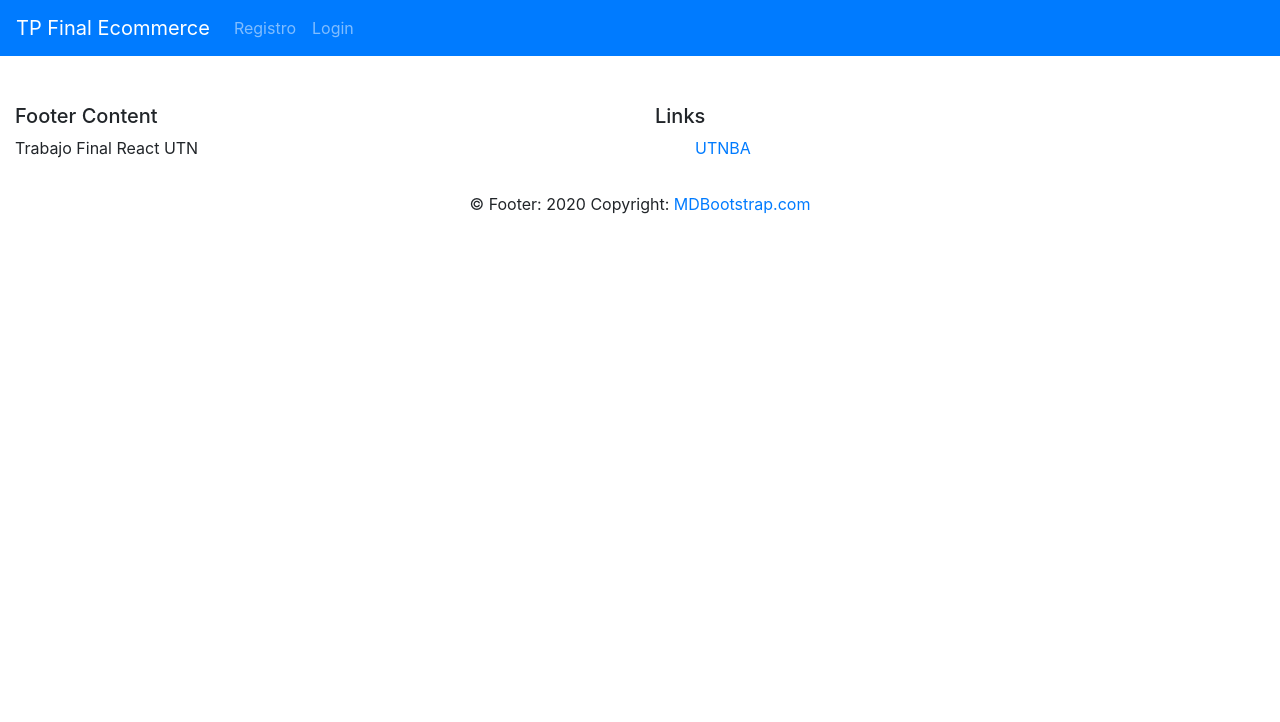
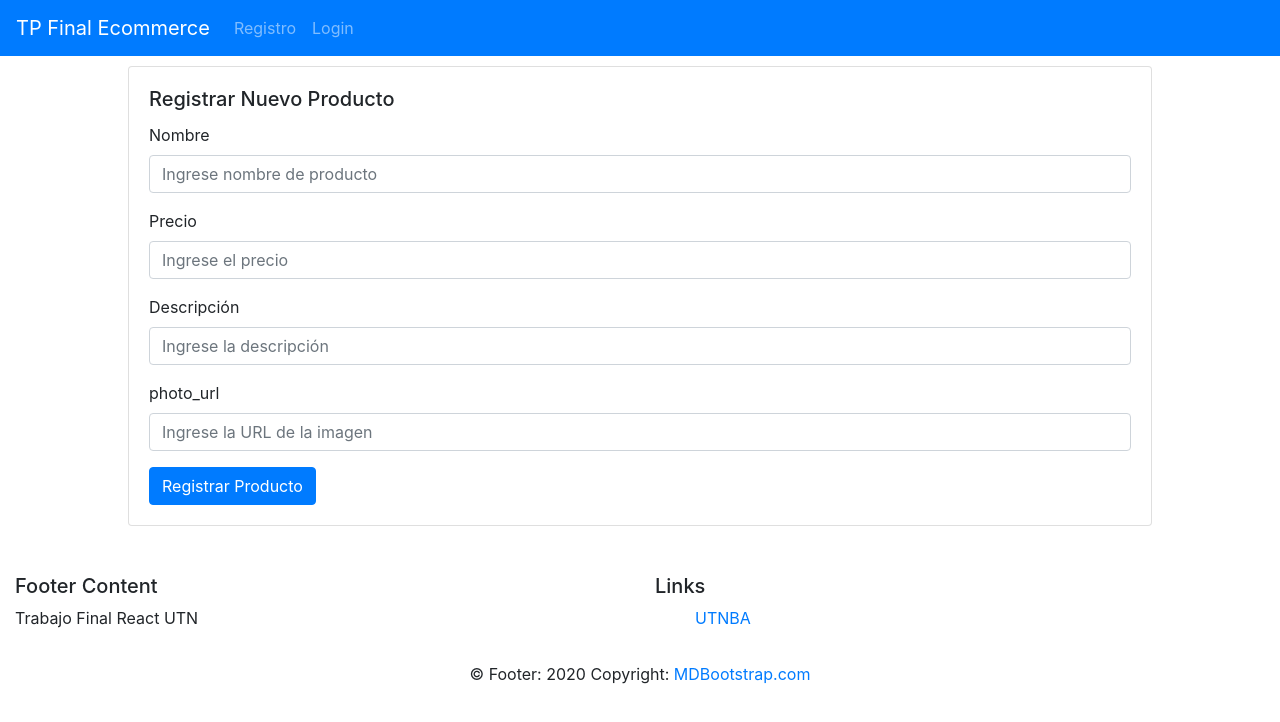
Before and after one commit to Gabriel-demian/tp-final-eco-react, a React (Create React App) app: page /registroNuevoProducto in a window 1280 px wide. Shown: the top 722 px of the page. Built offline with nearby package versions, Linux system fonts and the light colour scheme.

Commit message:
Registrar nuevo producto
Se agrega la funcionalidad de registrar productos a la base.

```diff
--- a/src/App.js
+++ b/src/App.js
@@ -8,6 +8,7 @@ import Producto from "./Pages/Producto"
 import firebase from './Config/firebase';
 import {BrowserRouter,Route} from "react-router-dom";
 import GlobalState from "./Context/GlobalState";
+import RegistroNuevoProducto from "./Pages//RegistroNuevoProducto";
 
 class App extends Component{
     constructor(){
@@ -54,6 +55,7 @@ class App extends Component{
                     <Route path="/registro" component={Registro} exact />
                     <Route path="/login" component={Login} exact />
                     <Route path="/producto/:id" component={Producto} exact />
+                    <Route path="/registroNuevoProducto" component={RegistroNuevoProducto} exact />
 
                     <Footer />
                 </BrowserRouter>
--- a/src/Components/Menu.js
+++ b/src/Components/Menu.js
@@ -63,6 +63,7 @@ class Menu extends Component {
                                     {
                                     context.login &&
                                         <>
+                                        <Nav.Link as={Link} to={'/registroNuevoProducto'}>Registro Nuevo Producto</Nav.Link>
                                         <Navbar.Text>
                                             Logeado como: <a href="#login">{context.email}</a>
                                         </Navbar.Text>
--- /dev/null
+++ b/src/Pages/RegistroNuevoProducto.js
@@ -0,0 +1,92 @@
+import React,{useState} from "react";
+//import Button from 'react-bootstrap/Button'
+import Form from 'react-bootstrap/Form'
+import Card from 'react-bootstrap/Card'
+import firebase from '../Config/firebase'
+//import Spinner from 'react-bootstrap/Spinner'
+import { useHistory } from 'react-router-dom'
+import ButtonWithLoading from "../Components/ButtonWithLoading"
+import Input from "../Components/Input"
+
+const styles = {
+    cards:{
+        width: '80%',
+        margin:'auto',
+        marginTop:'10px'
+    }
+}
+function RegistroNuevoProducto(){
+    const history = useHistory();
+    const [form,setForm] = useState({name:'',price:'',description:'',photo_url:''});
+
+    const [spinner,setSpinner] = useState(false)
+
+    const handleSubmit = (e)=>{
+        setSpinner(true);
+        console.log("HandleSubmit",form)
+            firebase.db.collection("productos").add({
+                name:form.name,
+                price:form.price,
+                description:form.description,
+                photo_url:form.photo_url,
+            })
+            .then(data=>{
+                console.log("Data database: ",data)
+                setSpinner(false);
+                history.push("/")
+            })
+            .catch(error=>{
+                console.log("error database: ", error)
+                setSpinner(false);
+            })
+        e.preventDefault();
+    }
+
+    const handleChange = (e)=>{
+        const target = e.target;
+        const value = target.value;
+        const name = target.name;
+
+        setForm({
+            ...form,
+            [name]:value
+        })
+    }
+
+    return(
+        <>
+        <Card style={styles.cards}>
+            <Card.Body>
+                <Card.Title>Registrar Nuevo Producto</Card.Title>
+                <Form onSubmit={handleSubmit}>
+
+                    <Input
+                        controlId="formBasicName" label="Nombre" type="text" placeholder="Ingrese nombre de producto"
+                        name="name" value={form.name} change={handleChange}
+                    />
+
+                    <Input
+                        controlId="formBasicPrice" label="Precio" type="number" placeholder="Ingrese el precio"
+                        name="price" value={form.price} change={handleChange}
+                    />
+
+                    <Input
+                        controlId="formBasicEmail" label="Descripción" type="text" placeholder="Ingrese la descripción"
+                        name="description" value={form.description} change={handleChange}
+                    />
+
+                    <Input
+                        controlId="formBasicPhotoUrl" label="photo_url" type="text" placeholder="Ingrese la URL de la imagen"
+                        name="photo_url" value={form.photo_url} change={handleChange}
+                    />
+
+                    <ButtonWithLoading text="Registrar Producto" loading={spinner} />
+                </Form>
+            </Card.Body>
+        </Card>
+
+
+        </>
+    )
+}
+export default RegistroNuevoProducto;
```
